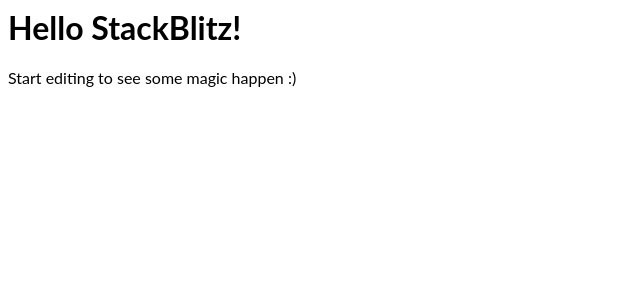
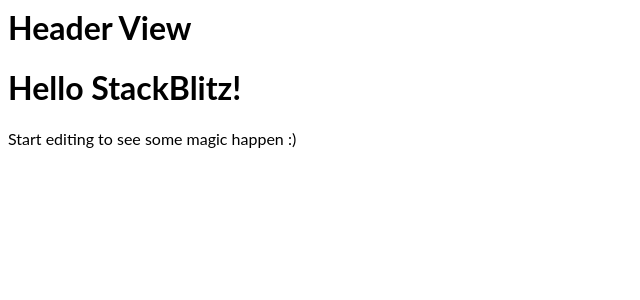
Before and after one commit to kushanz/react-scratch, a React (Create React App) app: page / in a window 1280 px wide. Shown: the top 300 px of the page, without its empty margins (0-640 px from the left). Built offline with nearby package versions, Linux system fonts and the light colour scheme.

Commit message:
add header

```diff
--- a/src/App.js
+++ b/src/App.js
@@ -1,9 +1,13 @@
 import React from "react";
 import "./style.css";
+
+// pages
+import Header from './pages/Header'
 
 export default function App() {
   return (
     <div>
+    <Header title="Header Copmonent"/>
       <h1>Hello StackBlitz!</h1>
       <p>Start editing to see some magic happen :)</p>
     </div>
--- /dev/null
+++ b/src/pages/Header.jsx
@@ -0,0 +1,9 @@
+import React from "react"
+
+export default function Header() {
+  return (
+    <div>
+      <h1>Header View</h1>
+    </div>
+  )
+}
```
